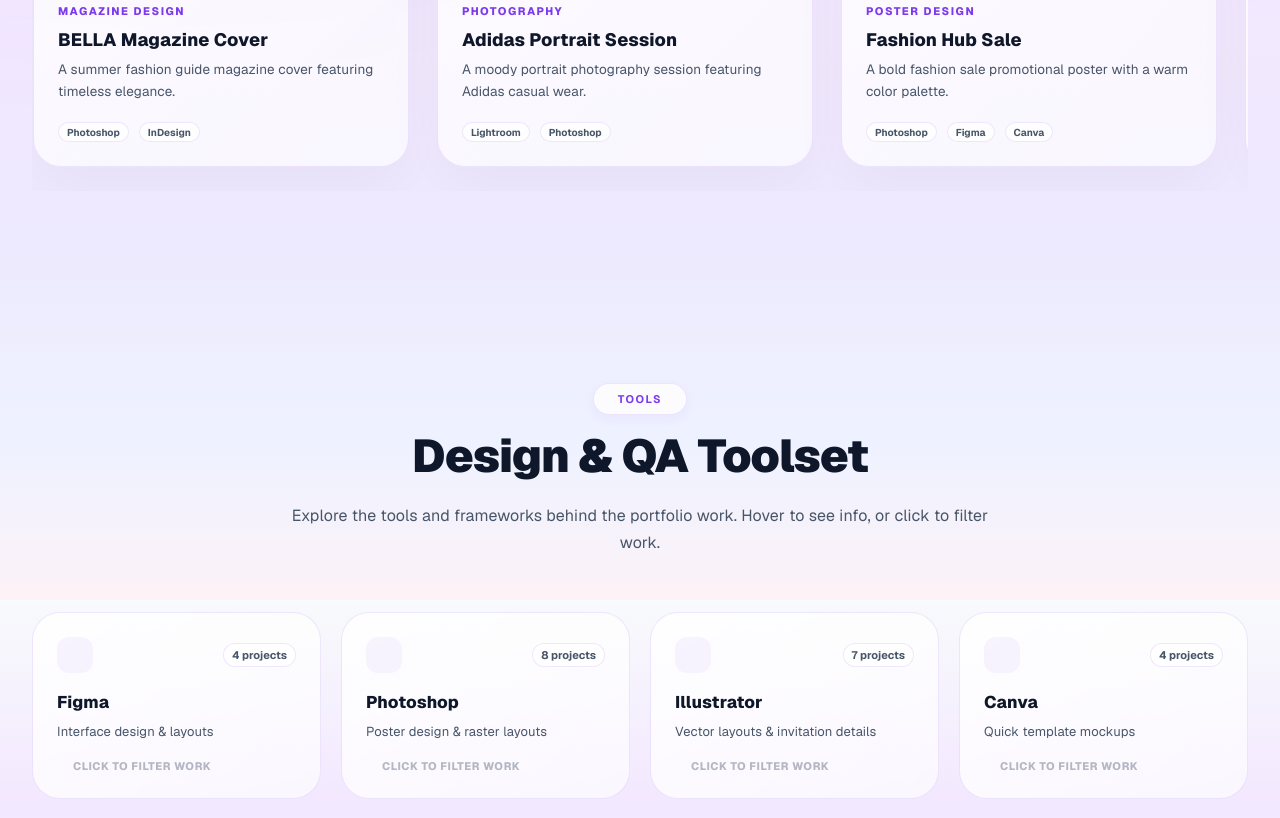
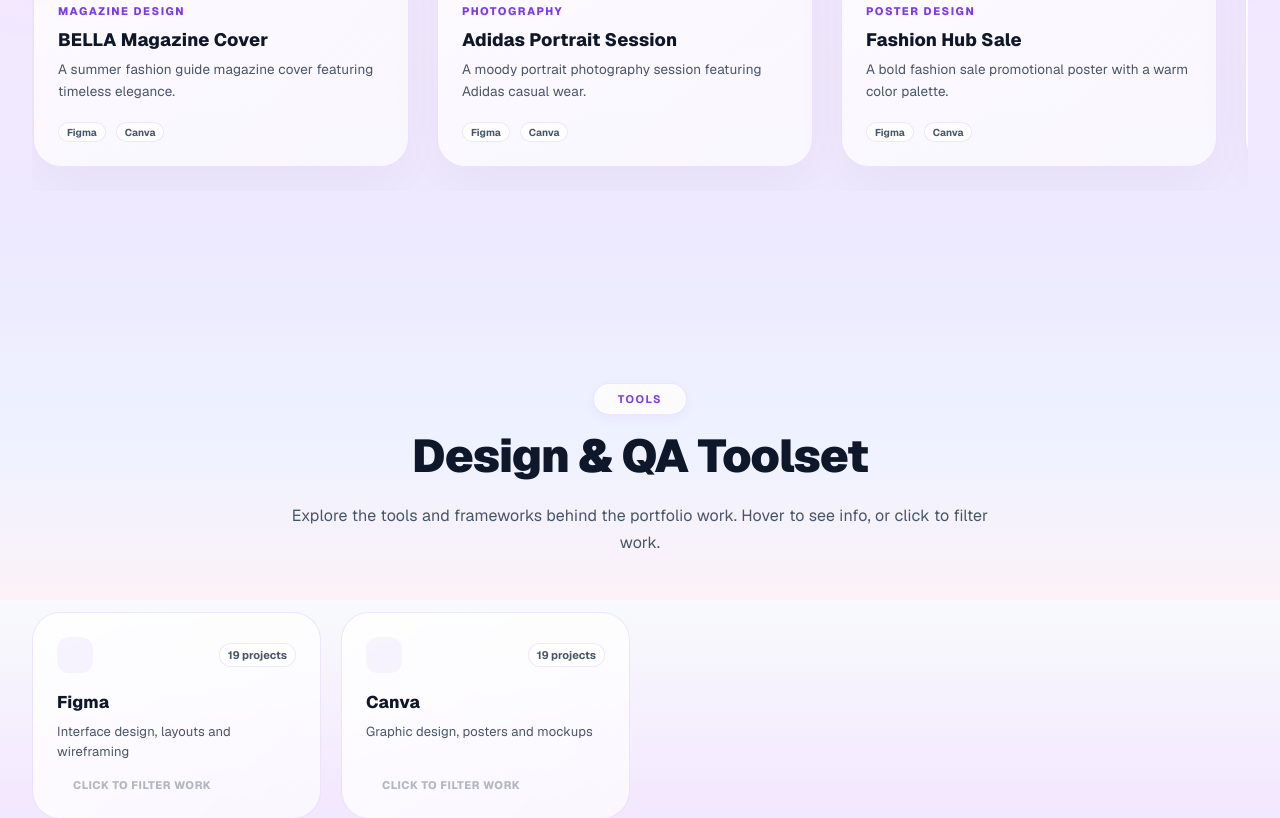
Before and after one commit to briella13/portfolio, a Next.js app: page / in a window 1280 px wide. Shown: the part 2600-3418 px from the top of the page. Built offline with nearby package versions, Linux system fonts and the light colour scheme; some icons are missing; what @mui/material-nextjs would draw is missing.

Commit message:
fix: set all project tools to Figma and Canva only

```diff
--- a/data/portfolio.tsx
+++ b/data/portfolio.tsx
@@ -59,7 +59,7 @@ export const projectCards: ProjectCard[] = [
     image: "/images/projects/MIA.png",
     description: "A comprehensive brand identity and collateral design for MIA Jewelry.",
     details: "A sophisticated brand design featuring logo creation, typography selection, color palette definition, and product mockup placements for a premium jewelry line.",
-    tools: ["Photoshop", "Illustrator"],
+    tools: ["Figma", "Canva"],
   },
   {
     title: "White Claw Surge Poster",
@@ -67,7 +67,7 @@ export const projectCards: ProjectCard[] = [
     image: "/images/projects/FRESH.png",
     description: "A dynamic promotional poster for White Claw Hard Seltzer Surge.",
     details: "High-energy beverage advertising featuring dynamic water splashes, fresh blueberries, and bold typography to emphasize the crisp and refreshing nature of the drink.",
-    tools: ["Photoshop", "Illustrator"],
+    tools: ["Figma", "Canva"],
   },
   {
     title: "BELLA Magazine Cover",
@@ -75,7 +75,7 @@ export const projectCards: ProjectCard[] = [
     image: "/images/projects/BELLA.png",
     description: "A summer fashion guide magazine cover featuring timeless elegance.",
     details: "An elegant editorial cover design using deep reds and stark contrast, balancing sophisticated typography with compelling portrait photography.",
-    tools: ["Photoshop", "InDesign"],
+    tools: ["Figma", "Canva"],
   },
   {
     title: "Adidas Portrait Session",
@@ -83,7 +83,7 @@ export const projectCards: ProjectCard[] = [
     image: "/images/projects/adidas.png",
     description: "A moody portrait photography session featuring Adidas casual wear.",
     details: "A portrait study focusing on soft studio lighting, color grading, and relaxed posing, designed to fit into modern streetwear lookbooks.",
-    tools: ["Lightroom", "Photoshop"],
+    tools: ["Figma", "Canva"],
   },
   {
     title: "Fashion Hub Sale",
@@ -91,7 +91,7 @@ export const projectCards: ProjectCard[] = [
     image: "/images/projects/fashion.png",
     description: "A bold fashion sale promotional poster with a warm color palette.",
     details: "A premium marketing asset designed to boost click-through rates and high conversion in fashion retailers. The warm typography is carefully curated to create a high-fashion editorial mood.",
-    tools: ["Photoshop", "Figma", "Canva"],
+    tools: ["Figma", "Canva"],
   },
   {
     title: "Winter Collection",
@@ -99,7 +99,7 @@ export const projectCards: ProjectCard[] = [
     image: "/images/projects/jmcy.png",
     description: "A seasonal fashion promotional poster highlighting winter wear.",
     details: "High-fashion catalog cover page highlighting winter outerwear. Curated visual contrast helps focus viewer attention on product texture and details.",
-    tools: ["Photoshop", "Lightroom"],
+    tools: ["Figma", "Canva"],
   },
   {
     title: "Sony Headphones Max",
@@ -107,7 +107,7 @@ export const projectCards: ProjectCard[] = [
     image: "/images/projects/Social Media Design.png",
     description: "A promotional social media graphic for Sony headphones with a modern layout.",
     details: "An experimental visual layout crafted for modern ad spaces. Using product-focused grid rhythm, this banner balances product highlights with core specs.",
-    tools: ["Figma", "Illustrator"],
+    tools: ["Figma", "Canva"],
   },
   {
     title: "Kyla's 24th Birthday",
@@ -115,7 +115,7 @@ export const projectCards: ProjectCard[] = [
     image: "/images/projects/kyla-invitation.png",
     description: "A warm celebration invite with a soft, personal presentation.",
     details: "A modern, elegant birthday invite card featuring custom floral artwork, soft pastel color palettes, and curated serif typography.",
-    tools: ["Canva", "Illustrator"],
+    tools: ["Figma", "Canva"],
   },
   {
     title: "Baptism Invitation",
@@ -123,7 +123,7 @@ export const projectCards: ProjectCard[] = [
     image: "/images/projects/baptism-invitation.png",
     description: "A clean and elegant invite tuned for a formal family event.",
     details: "An elegant, minimalist invitation tailored for sacred baptismal events. Focuses on premium gold accents, generous negative space, and deep spiritual reverence.",
-    tools: ["Illustrator", "Photoshop"],
+    tools: ["Figma", "Canva"],
   },
   {
     title: "Rose Tisay's 50th Birthday",
@@ -131,7 +131,7 @@ export const projectCards: ProjectCard[] = [
     image: "/images/projects/rose-invitation.png",
     description: "A milestone birthday card with a polished celebratory tone.",
     details: "A milestone celebratory invite showcasing luxury floral motifs, gold gradients, and a clear informational hierarchy for guests.",
-    tools: ["Canva", "Photoshop"],
+    tools: ["Figma", "Canva"],
   },
   {
     title: "Lamborghini Poster",
@@ -139,7 +139,7 @@ export const projectCards: ProjectCard[] = [
     image: "/images/about/655168047b24b59c07080f6bc16d25372d632d16.png",
     description: "An energetic automotive poster with strong contrast and motion.",
     details: "A high-octane marketing layout presenting automotive speed, high-contrast neon lighting, and dramatic angle choices.",
-    tools: ["Photoshop", "Lightroom"],
+    tools: ["Figma", "Canva"],
   },
   {
     title: "ZIPOOL",
@@ -147,7 +147,7 @@ export const projectCards: ProjectCard[] = [
     image: "/images/about/5dcbff2017dae7c06ec548363a6feab63bfec27c.png",
     description: "A travel and carpool concept with a modern app experience.",
     details: "Full visual user interface design for a modern carpooling platform. Solves driver-rider onboarding flows, map interfaces, and simple transaction states.",
-    tools: ["Figma", "UI/UX Design"],
+    tools: ["Figma", "Canva"],
   },
   {
     title: "SCIL Portal",
@@ -155,7 +155,7 @@ export const projectCards: ProjectCard[] = [
     image: "/images/about/31369cc4195558f6de134561baf6ee937c2e5286.png",
     description: "Manual testing and QA work for a functional portal workflow.",
     details: "Comprehensive quality assurance execution, system workflow mapping, and rigorous manual testing suites to optimize dashboard responsiveness.",
-    tools: ["Manual Testing", "QA Suites", "Jira"],
+    tools: ["Figma", "Canva"],
   },
   {
     title: "Ella & Chad Wedding",
@@ -163,7 +163,7 @@ export const projectCards: ProjectCard[] = [
     image: "/images/projects/wedding-invite.png",
     description: "A wedding invite with a clean formal layout and soft styling.",
     details: "A high-fidelity minimalist print invite emphasizing layout rhythm, delicate typography, and a calm pastel design language.",
-    tools: ["Illustrator", "InDesign"],
+    tools: ["Figma", "Canva"],
   },
   {
     title: "Tally Mendez Birthday",
@@ -171,7 +171,7 @@ export const projectCards: ProjectCard[] = [
     image: "/images/projects/birthday-tally.png",
     description: "A birthday invite built for a cheerful celebration moment.",
     details: "Playful birthday invitation integrating custom character graphics, vibrant color palettes, and high-readability details.",
-    tools: ["Canva", "Illustrator"],
+    tools: ["Figma", "Canva"],
   },
   {
     title: "Baseball Tournament",
@@ -179,7 +179,7 @@ export const projectCards: ProjectCard[] = [
     image: "/images/about/af32f8375e70c67135c3f15ae84bcbf73c48cfce.png",
     description: "A sports poster with strong energy and clear event hierarchy.",
     details: "An dynamic event poster prioritizing clear typographic hierarchy, high-contrast action photography, and bold, modern sport styling.",
-    tools: ["Photoshop", "Illustrator"],
+    tools: ["Figma", "Canva"],
   },
   {
     title: "Ferrari Poster",
@@ -187,7 +187,7 @@ export const projectCards: ProjectCard[] = [
     image: "/images/about/c6818435bf71880d6852b2d7de63dbef0dc8f8ab.png",
     description: "A high-contrast automotive poster with a bold premium feel.",
     details: "Sleek dark-mode automotive poster capturing the power, elegance, and premium branding of modern luxury vehicles.",
-    tools: ["Photoshop", "Lightroom"],
+    tools: ["Figma", "Canva"],
   },
   {
     title: "MATCHA",
@@ -195,7 +195,7 @@ export const projectCards: ProjectCard[] = [
     image: "/images/about/5566e2d1b4ae45ccdc7f0e46353d091fe7296da3.png",
     description: "A Japanese beverage brand concept with a polished UI system.",
     details: "Minimalist landing page design for an authentic matcha tea brand, blending organic texture imagery with clean, modern typography grids.",
-    tools: ["Figma", "UI/UX Design"],
+    tools: ["Figma", "Canva"],
   },
   {
     title: "MATCHA Branding",
@@ -203,7 +203,7 @@ export const projectCards: ProjectCard[] = [
     image: "/images/projects/branding.png",
     description: "A matcha beverage brand concept with a polished branding design.",
     details: "Complete branding study, packaging visual layout, and logo placement exploration for premium tea products.",
-    tools: ["Photoshop", "Illustrator", "Branding"],
+    tools: ["Figma", "Canva"],
   },
 ];
 
@@ -269,11 +269,6 @@ export type ToolInfo = {
 };
 
 export const toolsData: ToolInfo[] = [
-  { name: "Figma", category: "Design", description: "Interface design & layouts", projectCount: 4 },
-  { name: "Photoshop", category: "Design", description: "Poster design & raster layouts", projectCount: 8 },
-  { name: "Illustrator", category: "Design", description: "Vector layouts & invitation details", projectCount: 7 },
-  { name: "Canva", category: "Design", description: "Quick template mockups", projectCount: 4 },
-  { name: "Lightroom", category: "Design", description: "Photo color correction", projectCount: 3 },
-  { name: "Manual Testing", category: "QA", description: "Quality assurance suites", projectCount: 1 },
-  { name: "Jira", category: "QA", description: "Bug tracking & agile workflows", projectCount: 1 },
+  { name: "Figma", category: "Design", description: "Interface design, layouts and wireframing", projectCount: 19 },
+  { name: "Canva", category: "Design", description: "Graphic design, posters and mockups", projectCount: 19 },
 ];
```
